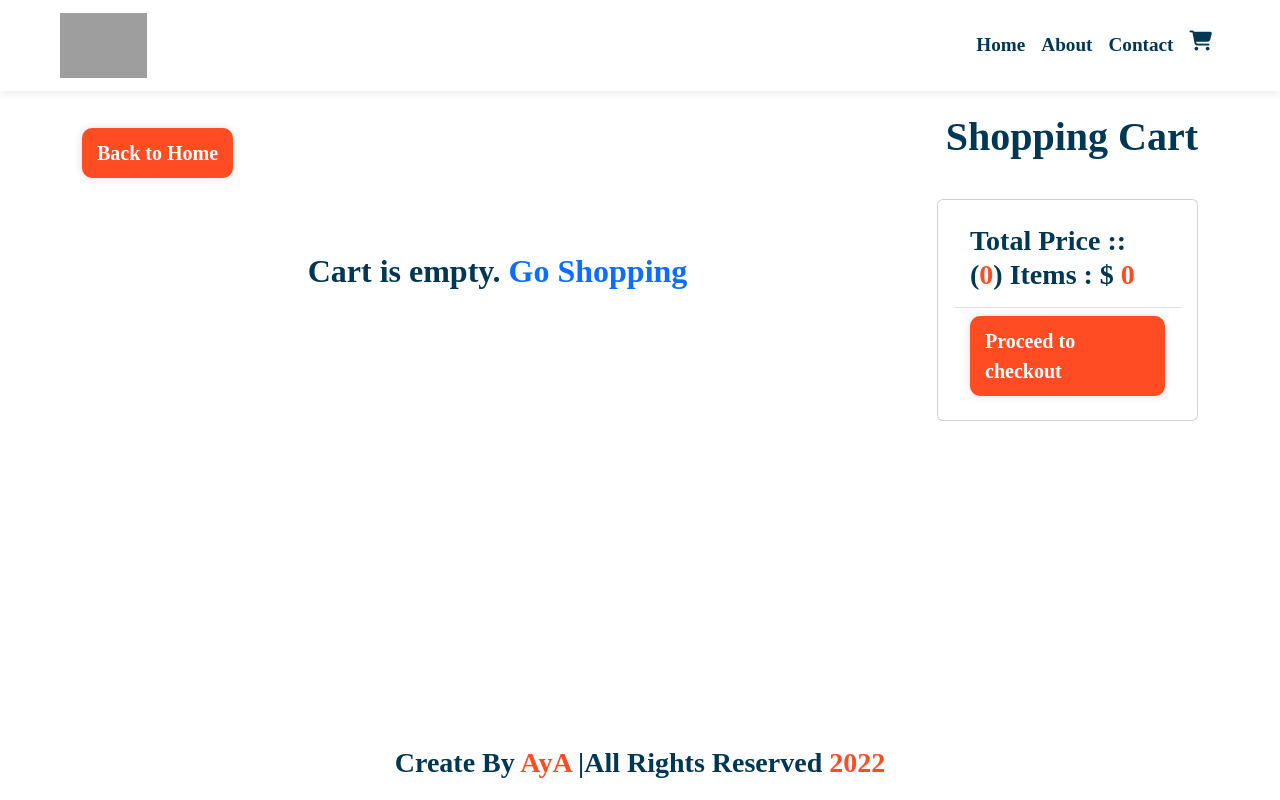
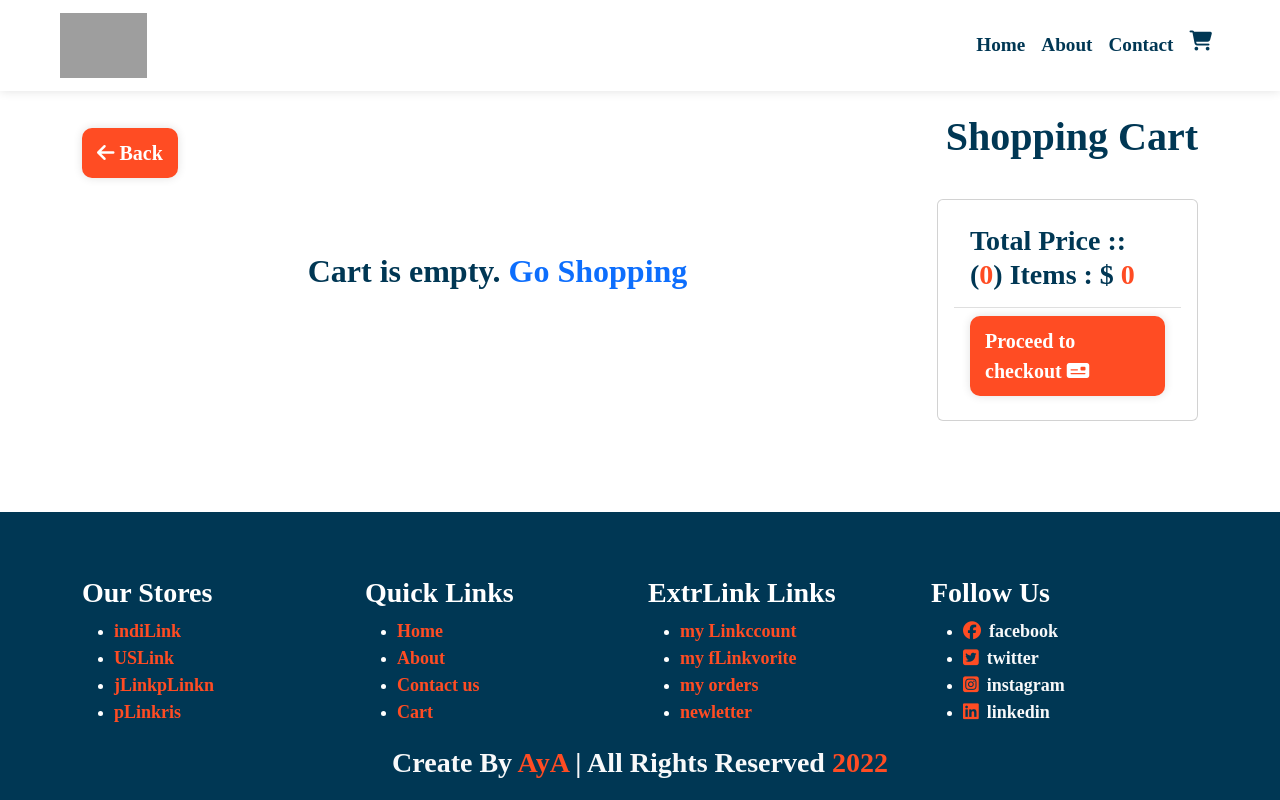
Before and after one commit to AYaqw/Final-Ecommerce-React-iti, a React (Create React App) app in the folder frontend/: page /cart in a window 1280 px wide. Built offline with nearby package versions, Linux system fonts and the light colour scheme; grey boxes are pictures that could not be loaded; a web font is replaced by a local one.

Commit message:
11- footer d

```diff
--- a/frontend/src/components/footer.js
+++ b/frontend/src/components/footer.js
@@ -1,14 +1,133 @@
 import React, { Component } from 'react';
+import { Link } from 'react-router-dom';
 
 class FooterComponent extends Component {
   state = {};
   render() {
     return (
       <React.Fragment>
-        <div className="FooterComponent">
-          <p className="text-center fw-semibold fs-3">
-            Create By <span>AyA</span> |All Rights Reserved <span>2022</span>
-          </p>
+        <div className="FooterComponent mt-5 ">
+          <div className="container">
+            <div className="row g-3 mt-5 ">
+              <div className="col-md-3 col-sm-6">
+                <div className="p3">
+                  <h3 className="fs-3 fw-bolder">Our Stores</h3>
+                  <ul>
+                    <li>
+                      <Link href="/" className="it">
+                        indiLink
+                      </Link>
+                    </li>
+                    <li>
+                      <Link href="/" className="it">
+                        USLink
+                      </Link>
+                    </li>
+                    <li>
+                      <Link href="/" className="it">
+                        jLinkpLinkn
+                      </Link>
+                    </li>
+                    <li>
+                      <Link href="/" className="it">
+                        pLinkris
+                      </Link>
+                    </li>
+                  </ul>
+                </div>
+              </div>
+              <div className="col-md-3 col-sm-6">
+                <div className="p3">
+                  <h3 className="fs-3 fw-bolder">Quick Links</h3>
+                  <ul>
+                    <li>
+                      <Link href="/" className="it">
+                        Home
+                      </Link>
+                    </li>
+                    <li>
+                      <Link href="/about" className="it">
+                        About
+                      </Link>
+                    </li>
+                    <li>
+                      <Link href="/contact" className="it">
+                        Contact us
+                      </Link>
+                    </li>
+                    <li>
+                      <Link href="/cart" className="it">
+                        Cart
+                      </Link>
+                    </li>
+                  </ul>
+                </div>
+              </div>
+              <div className="col-md-3 col-sm-6">
+                <div className="p3">
+                  <h3 className="fs-3 fw-bolder">ExtrLink Links</h3>
+                  <ul>
+                    <li>
+                      <Link href="/" className="it">
+                        my Linkccount
+                      </Link>
+                    </li>
+                    <li>
+                      <Link href="/" className="it">
+                        my fLinkvorite
+                      </Link>
+                    </li>
+                    <li>
+                      <Link href="/" className="it">
+                        my orders
+                      </Link>
+                    </li>
+                    <li>
+                      <Link href="/" className="it">
+                        newletter
+                      </Link>
+                    </li>
+                  </ul>
+                </div>
+              </div>
+              <div className="col-md-3 col-sm-6">
+                <div className="p3">
+                  <h3 className="fs-3 fw-bolder">Follow Us</h3>
+                  <ul>
+                    <li>
+                      <Link href="/" className="it">
+                        <i className="fa-brands fa-facebook"></i>
+                        <span className="ms-2 text-light">facebook</span>
+                      </Link>
+                    </li>
+                    <li>
+                      <Link href="/" className="it">
+                        <i className="fa-brands fa-square-twitter"></i>
+                        <span className="ms-2 text-light">twitter</span>
+                      </Link>
+                    </li>
+                    <li>
+                      {' '}
+                      <Link href="/" className="it">
+                        <i className="fa-brands fa-square-instagram"></i>
+                        <span className="ms-2 text-light">instagram</span>
+                      </Link>
+                    </li>
+                    <li>
+                      <Link href="/" className="it">
+                        <i className="fa-brands fa-linkedin"></i>
+                        <span className="ms-2 text-light">linkedin</span>
+                      </Link>
+                    </li>
+                  </ul>
+                </div>
+              </div>
+            </div>
+
+            <p className="text-center fw-semibold fs-3 text-light">
+              Create By <span>AyA</span> | All Rights Reserved <span>2022</span>
+            </p>
+          </div>
         </div>
       </React.Fragment>
     );
--- a/frontend/src/index.css
+++ b/frontend/src/index.css
@@ -179,6 +179,32 @@ code {
 
 
 /*! XXXXXXXXXXXXXXXXXXXXXXXXXXXXXXXXXXXXXXXXXXXXXXXXXXXXXXXXXXXXXXXX */
+
+
+/* ! ............................................................................................................................. */
+
+
+/* ! ............................................................................................................................. */
+
+
+/*? ------------------+ 2- Footer +------------------------  */
+
+.FooterComponent {
+    background-color: var(--darkblue);
+    color: #fff;
+}
+
+.FooterComponent .it {
+    text-decoration: none !important;
+    color: var(--orange) !important;
+    font-size: large;
+    font-weight: bold;
+    transition: 0.8s;
+}
+
+.FooterComponent .it:hover {
+    color: #fff !important;
+}
 
 
 /* ! ............................................................................................................................. */
--- a/frontend/src/screens/cart.js
+++ b/frontend/src/screens/cart.js
@@ -49,7 +49,7 @@ function CartScreen() {
 
         <div className="d-flex justify-content-between align-items-center">
           <Link to="/" className="mybtn size">
-            Back to Home
+            <i class="fa-solid fa-arrow-left"></i> Back
           </Link>
           <div className="Title">Shopping Cart</div>
         </div>
@@ -157,7 +157,8 @@ function CartScreen() {
                         onClick={checkoutHandler}
                         disabled={cartItems.length === 0}
                       >
-                        Proceed to checkout
+                        Proceed to checkout{' '}
+                        <i class="fa-solid fa-money-check"></i>
                       </div>
                     </div>
                   </li>
--- a/frontend/src/screens/categoriesProducts.js
+++ b/frontend/src/screens/categoriesProducts.js
@@ -80,7 +80,7 @@ function CategoriesProductsScreen() {
       <div className="CategoriesProductsScreen">
         <div className="d-flex justify-content-between align-items-center">
           <Link to="/" className="mybtn size">
-            Back to Home
+            <i class="fa-solid fa-arrow-left"></i> Back
           </Link>
           <div className="Title">Categories Products Screen</div>
         </div>
@@ -112,6 +112,7 @@ function CategoriesProductsScreen() {
                     value="0"
                     id="firstRadioR5"
                     onChange={(e) => setFilterRate(e.target.value)}
+                    defaultChecked
                   />
                   <label
                     className="form-check-label d-flex justify-content-between fs-5 fw-bold"
@@ -201,6 +202,7 @@ function CategoriesProductsScreen() {
                     name="listGroupRadioPrice"
                     value="r4"
                     id="fourthRadioP5"
+                    defaultChecked
                     onChange={(e) => setFilterPrice(e.target.value)}
                   />
                   <label
@@ -217,7 +219,6 @@ function CategoriesProductsScreen() {
                     name="listGroupRadioPrice"
                     value="r0"
                     id="firstRadioP1"
-                    defaultChecked
                     onChange={(e) => setFilterPrice(e.target.value)}
                   />
                   <label
```
